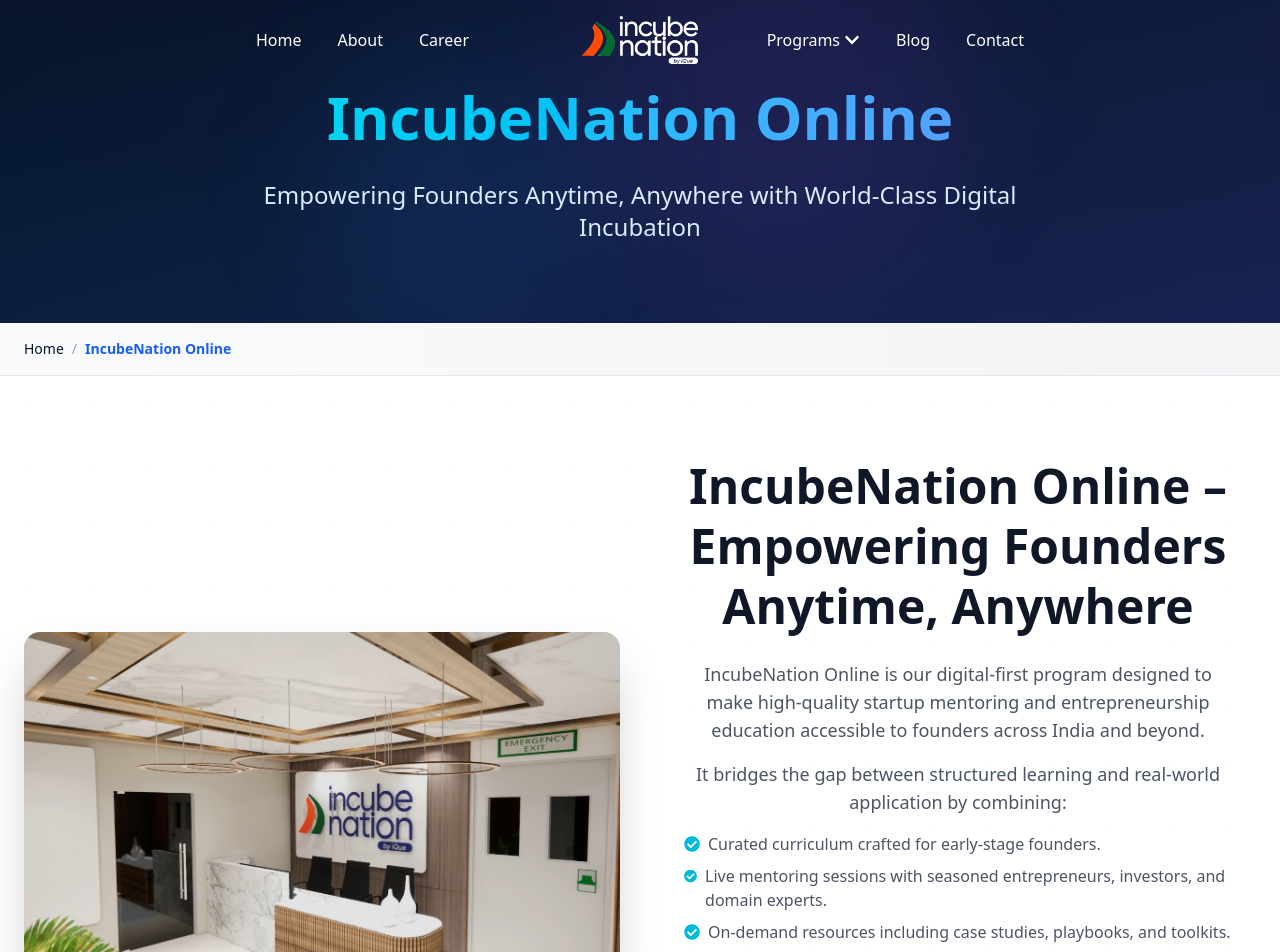
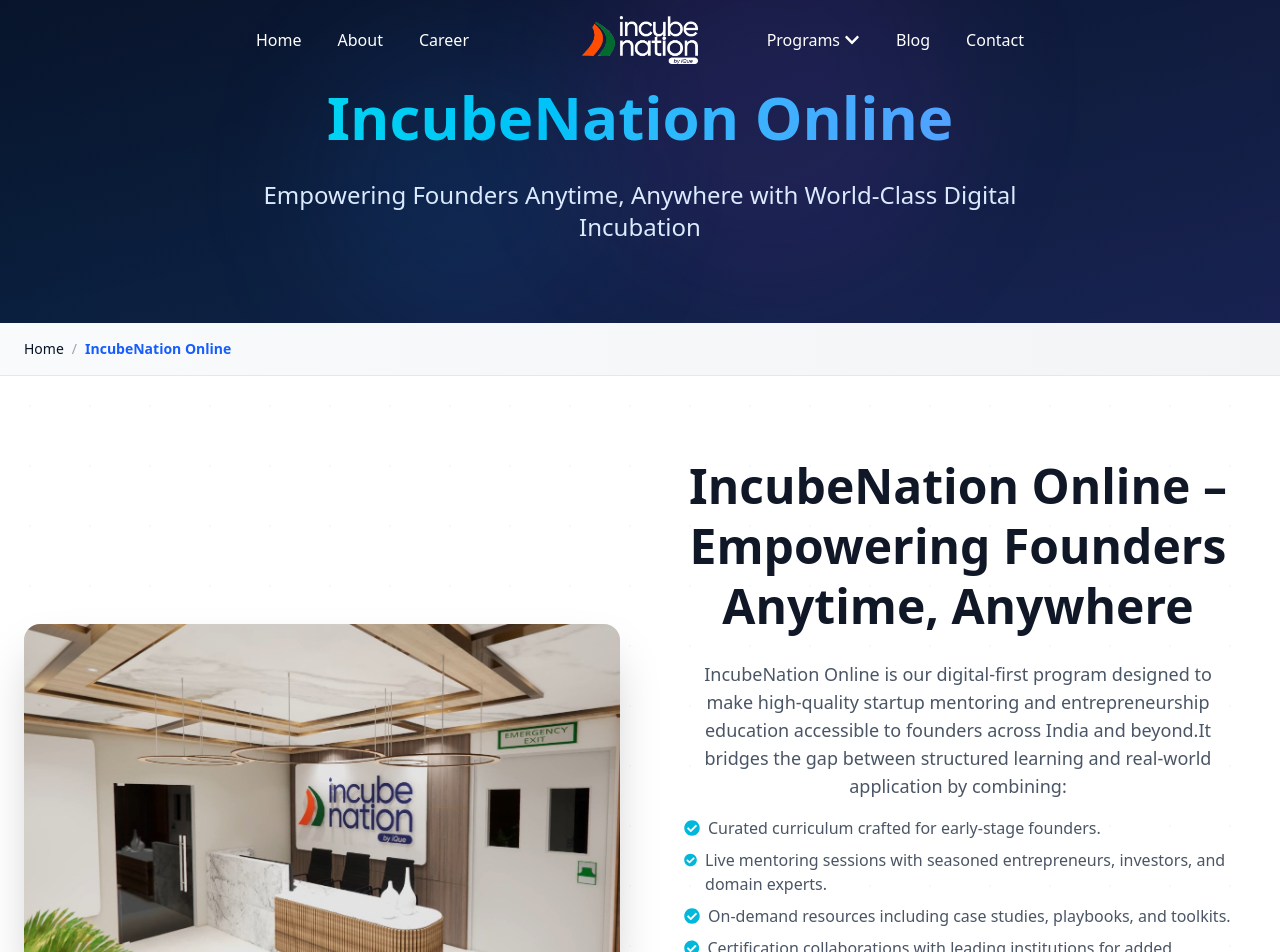
Before and after one commit to ASHIQANWARK/Incubenation, a React (Vite) app: page /#/online in a window 1280 px wide. Shown: the top 952 px of the page. Built offline with nearby package versions, Linux system fonts and the light colour scheme.

Commit message:
initial commit

```diff
--- a/src/pages/Online.jsx
+++ b/src/pages/Online.jsx
@@ -87,16 +87,13 @@
               isVisible ? "opacity-100 translate-y-0" : "translate-y-10 opacity-0"
             }`}
           >
-            <h1 className="text-4xl md:text-5xl font-bold text-gray-900 mb-6 leading-tight">
+            <h3 className="text-4xl md:text-5xl font-bold text-gray-900 mb-6 leading-tight">
               IncubeNation Online – Empowering Founders Anytime, Anywhere
-            </h1>
+            </h3>
             <p className="text-lg text-gray-600 mb-4">
               IncubeNation Online is our digital-first program designed to make
               high-quality startup mentoring and entrepreneurship education
-              accessible to founders across India and beyond.
-            </p>
-            <p className="text-lg text-gray-600 mb-4">
-              It bridges the gap between structured learning and real-world
+              accessible to founders across India and beyond.It bridges the gap between structured learning and real-world
               application by combining:
             </p>
             <ul className="space-y-2 text-gray-600 mb-4 text-left inline-block">
```
